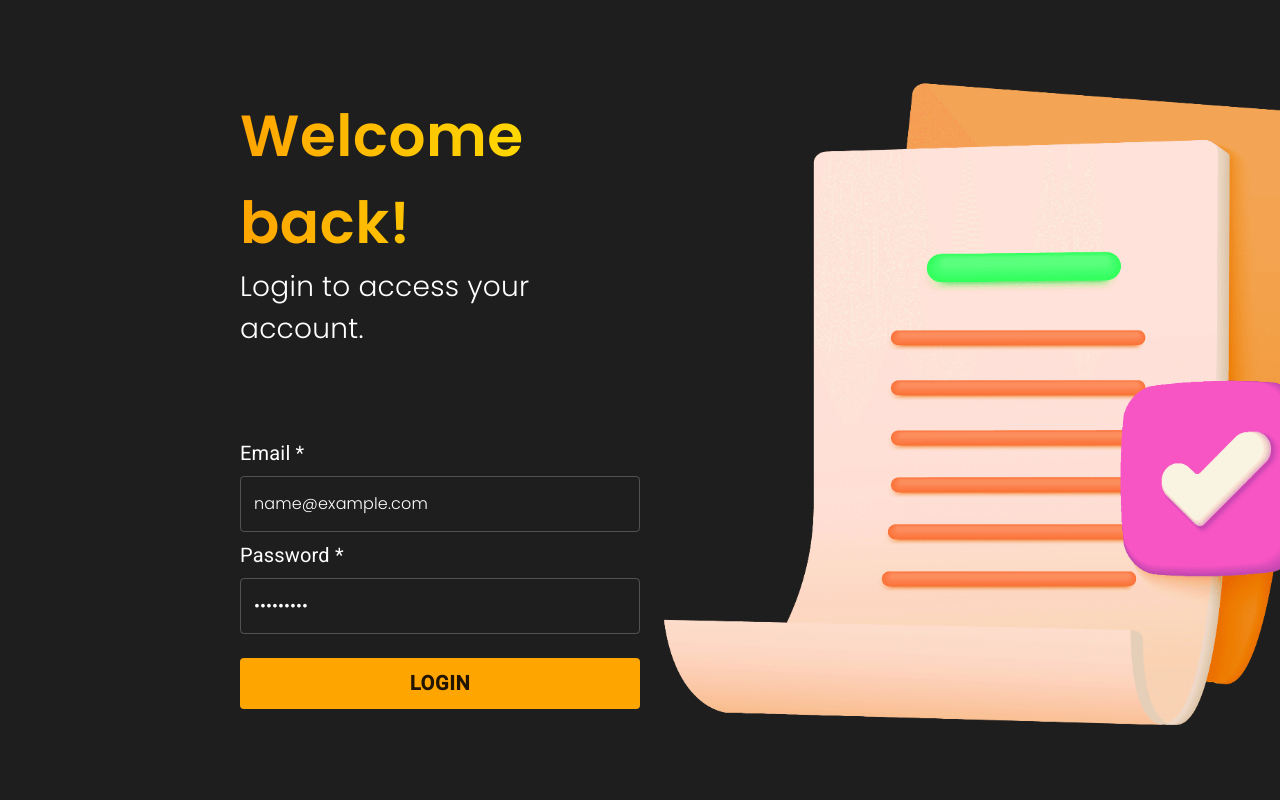
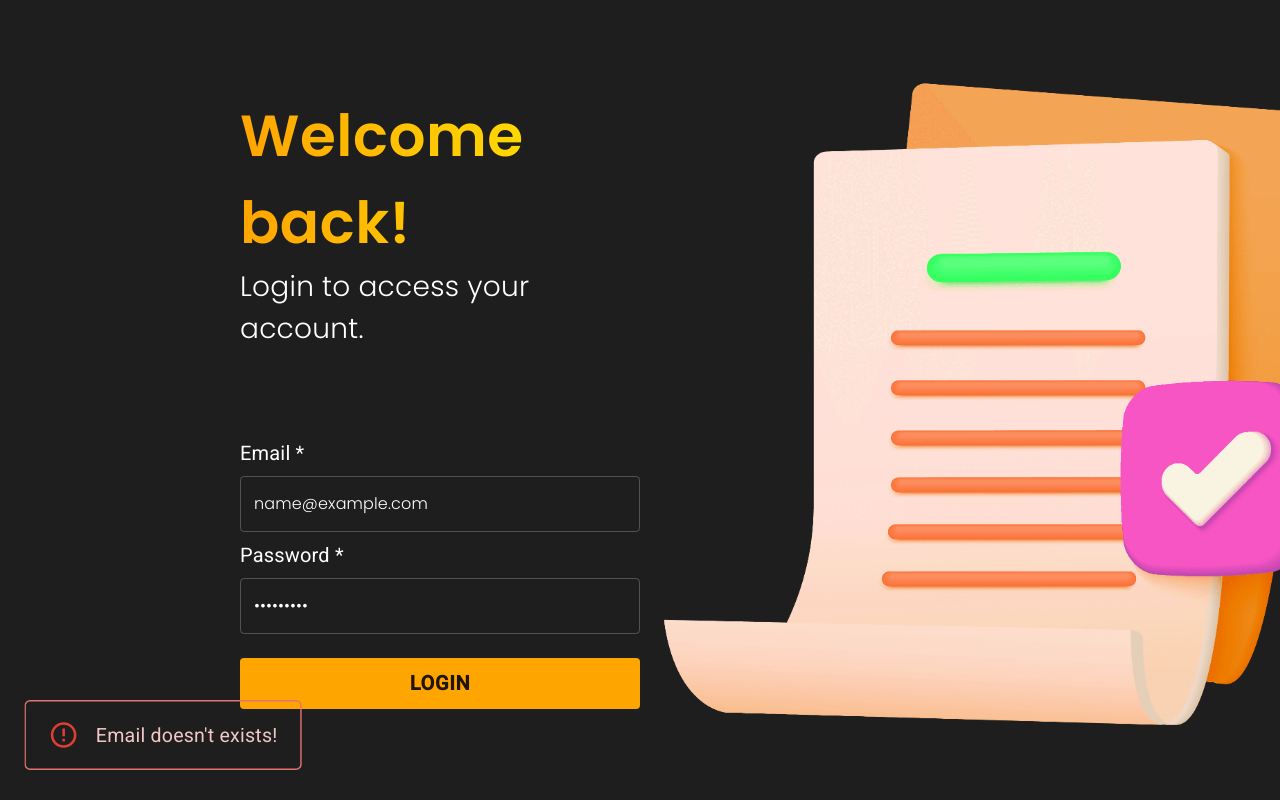
Before and after one commit to WinayGupta777/Assignment_Management, a React (Create React App) app in the folder frontend/: page / in a window 1280 px wide. Both pictures are taken after typing "name@example.com", "Sample123" into the empty fields and a click on the button "LOGIN". Shown: the top 800 px of the page. Built offline with nearby package versions, Linux system fonts and the light colour scheme; data requests are answered from the project's data file.

Commit message:
Snackbar configured according to the response from server;

```diff
--- a/frontend/src/components/login/LoginPage.js
+++ b/frontend/src/components/login/LoginPage.js
@@ -1,12 +1,15 @@
 import "../../css/loginPage.css";
 import bgImage from "../../assets/Assignment.png";
 import React from 'react';
-import { Box, Typography } from '@mui/material';
+import { Alert, Box, Snackbar, Typography } from '@mui/material';
 import CustomTextField from "./CustomTextField";
 import CustomSubmitButton from "./CustomSubmitButton";
 import axios from "axios";
 
 const LoginPage = () => {
+    const [openSnack, setOpenSnack] = React.useState(false);
+    const [messageSnack, setMessageSnack] = React.useState("");
+    const [dynamicSeverity, setDynamicSeverity] = React.useState("success");
     const [creds, setCreds] = React.useState({
         email: "",
         password: ""
@@ -22,21 +25,26 @@ const LoginPage = () => {
     const onFormSubmitted = async (event) => {
         event.preventDefault();
         // code to send data to server & check for auth
+
         const res = await axios.get("http://localhost:4000/users");
         if (res.data.some(obj => obj.email === creds.email)) {
             const user = res.data.find(obj => obj.email === creds.email);
             if (user && user.password === creds.password) {
-                // success: email exists and password matches
-                console.log("Pass matched !");
+                setMessageSnack("Pass Matched!");
+                setDynamicSeverity("success");
+                setOpenSnack(true);
             } else {
-                // failure: password doesn't match
-                console.log("Pass Not Matched !");
+                setMessageSnack("Incorrect password!");
+                setDynamicSeverity("warning");
+                setOpenSnack(true);
             }
         } else {
-            // failure: email doesn't exist
-            console.log("Email not exists !");
+            setMessageSnack("Email doesn't exists!");
+            setDynamicSeverity("error");
+            setOpenSnack(true);
         }
     }
+
     return (
         <Box
             sx={{
@@ -66,6 +74,18 @@ const LoginPage = () => {
                     />
 
                     <CustomSubmitButton text='LOGIN' />
+
+
+                    <Snackbar
+                        open={openSnack}
+                        autoHideDuration={6000}
+                        onClose={() => setOpenSnack(false)}
+                        sx={{ transform: 'scale(1.4)', ml: 5, mb: 2 }}
+                    >
+                        <Alert severity={dynamicSeverity} variant="outlined" >
+                            {messageSnack}
+                        </Alert>
+                    </Snackbar>
                 </Box>
             </Box>
             <Box>
```
